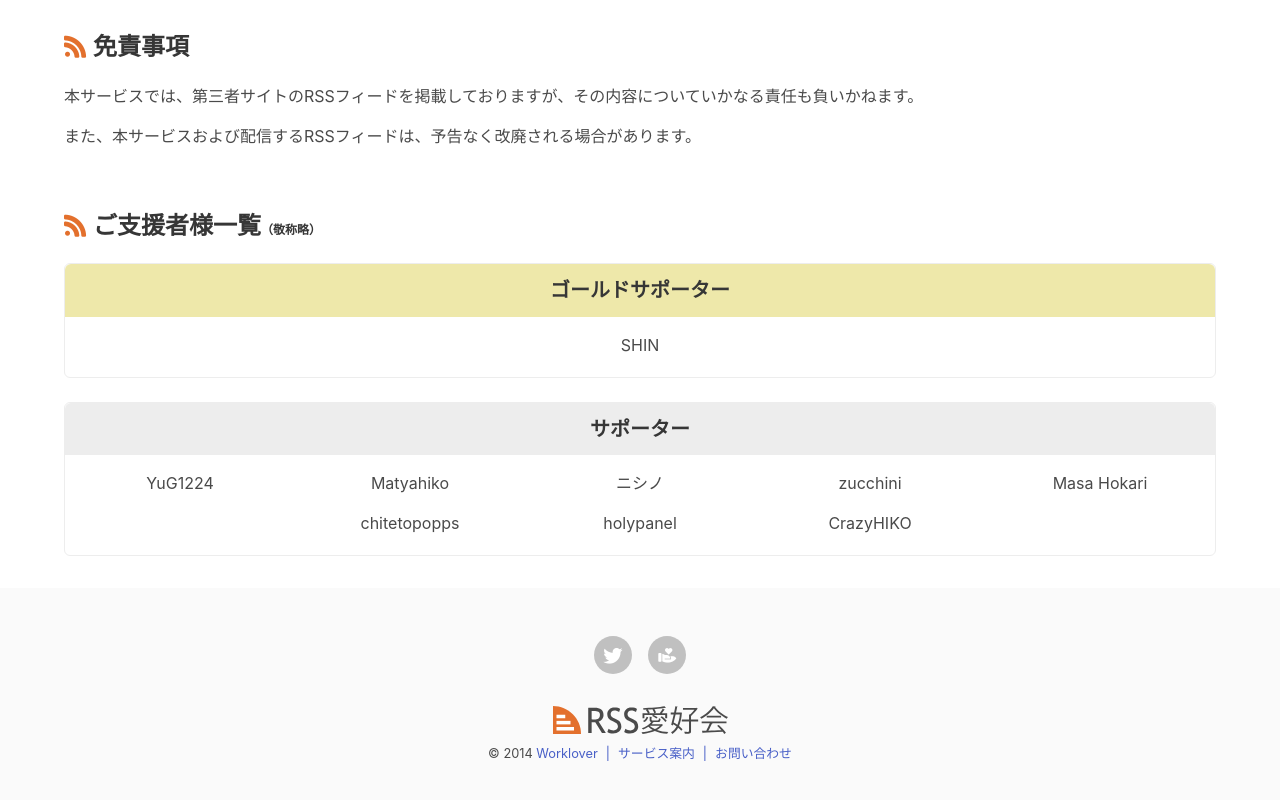
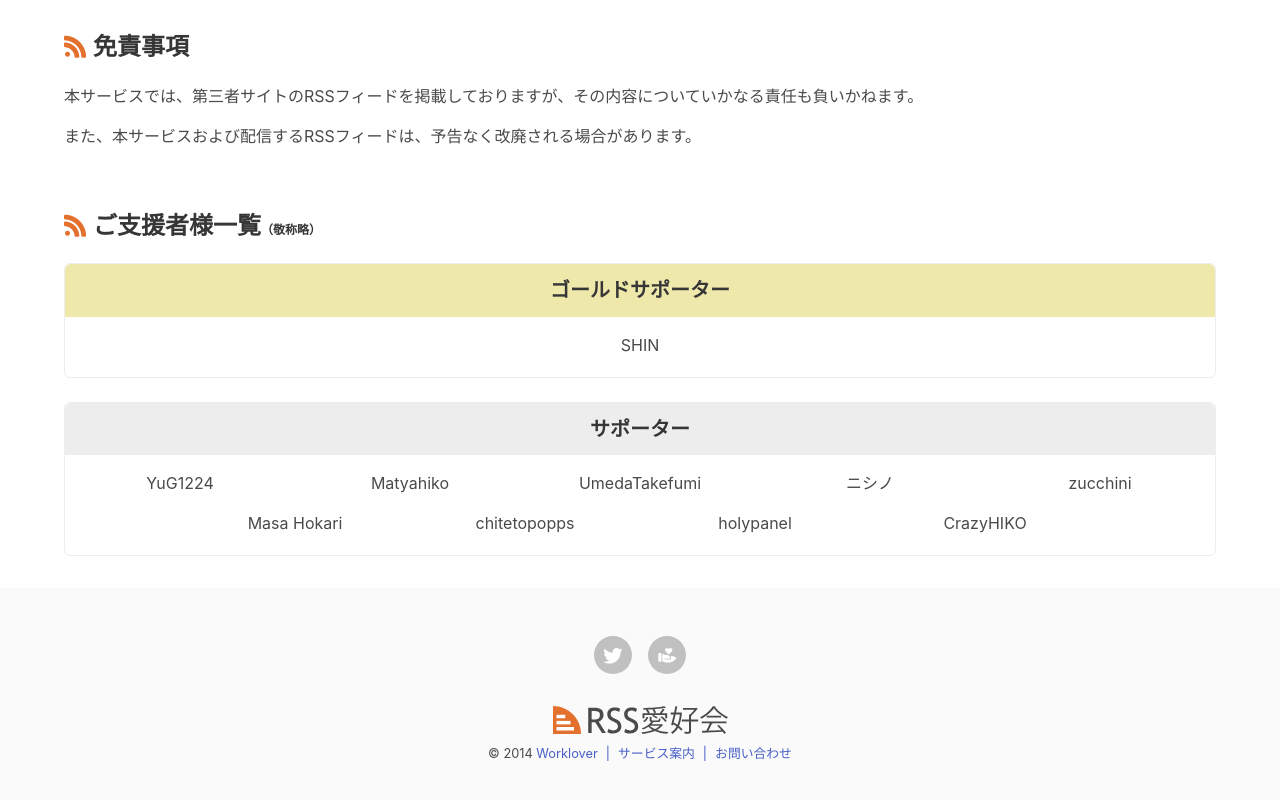
Before and after one commit to aikawame/rsslovers, a Next.js app in the folder frontend/: page /about in a window 1280 px wide. Shown: the part 833-1633 px from the top of the page. Built offline with nearby package versions, Linux system fonts and the light colour scheme; no server answers; what react-google-recaptcha-v3 would draw is missing.

Commit message:
ご支援者様を追加する

```diff
--- a/frontend/components/SupportersList.tsx
+++ b/frontend/components/SupportersList.tsx
@@ -6,6 +6,7 @@ export default function SupportersList () {
   const NORMAL_SUPPORTERS = [
     'YuG1224',
     'Matyahiko',
+    'UmedaTakefumi',
     'ニシノ',
     'zucchini',
     'Masa Hokari',
```
